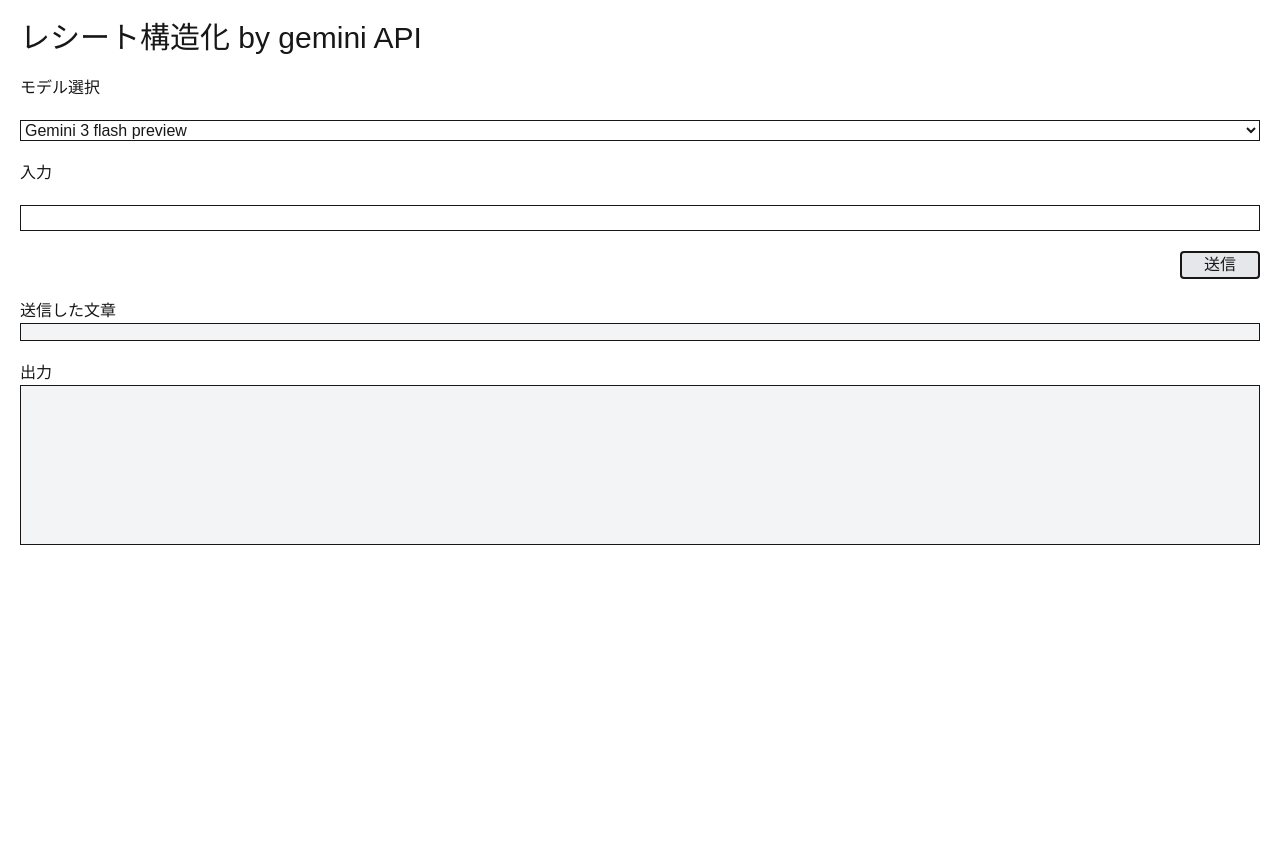
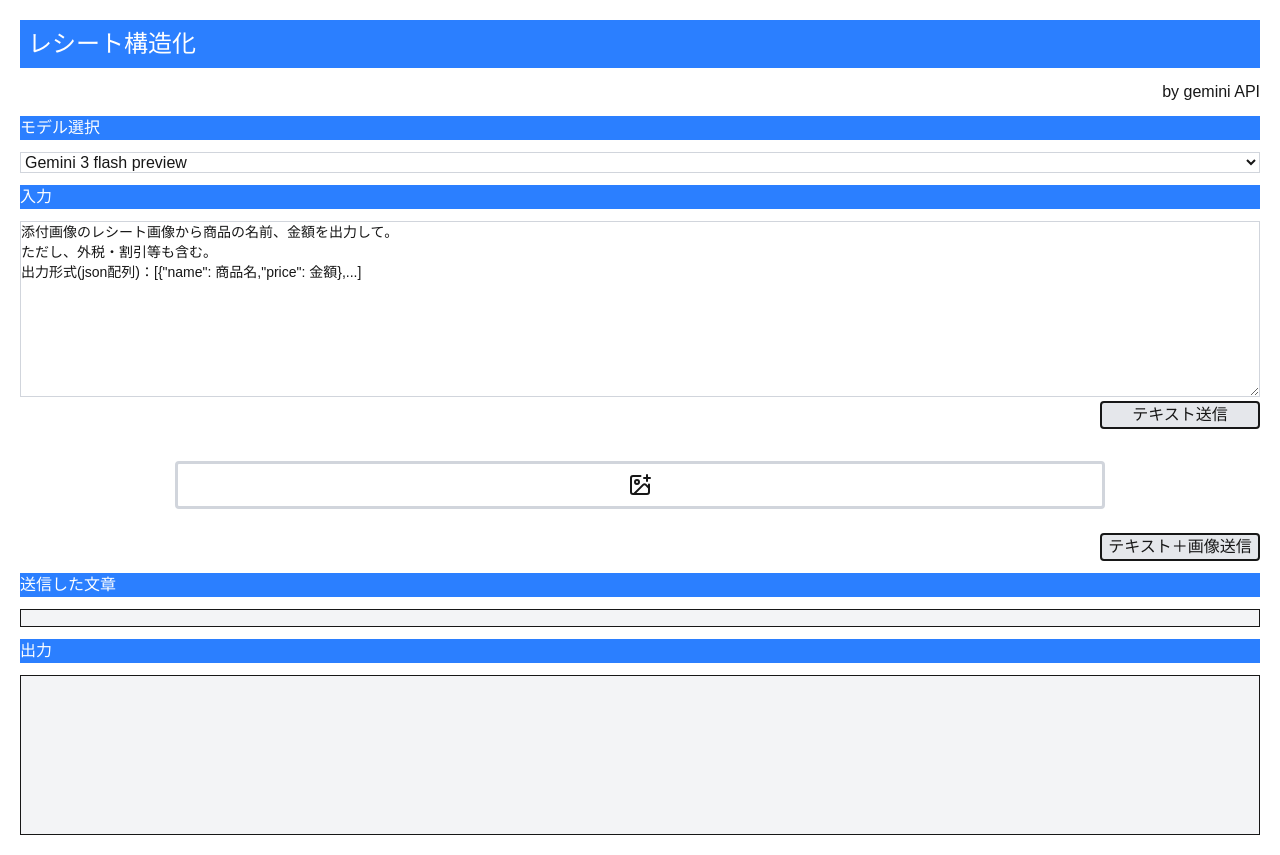
Before and after one commit to GitFoxTail/receipt-analyzer, a Next.js app: page / in a window 1280 px wide. Before the commit the page ends 800 px from the top, so only its background shows below. Built offline with nearby package versions, Linux system fonts and the light colour scheme.

Commit message:
image input added
画像添付機能追加

```diff
--- /dev/null
+++ b/app/api/gemini-image/route.ts
@@ -0,0 +1,37 @@
+import { NextRequest, NextResponse } from "next/server";
+import { GoogleGenAI } from "@google/genai";
+
+interface ImageBase64{
+    data: string;
+    mimeType: string;
+}
+
+export async function POST(req: NextRequest) {
+    const body = await req.json();
+    console.log(body);
+    const response = await fetchGemini(body.prompt, body.model, body.image);
+    return NextResponse.json({ message: response });
+}
+
+async function fetchGemini(prompt: string, model: string, image: ImageBase64): Promise<string | undefined> {
+    const ai = new GoogleGenAI({});
+
+    const contents = [
+        {
+            inlineData: {
+                mimeType: image.mimeType,
+                data: image.data,
+            },
+        },
+        {
+            text: prompt,
+        }
+    ]
+
+    const response = await ai.models.generateContent({
+        model: model,
+        contents: contents,
+    });
+    console.log(response.text);
+    return response.text;
+};
--- a/components/receipt-input.tsx
+++ b/components/receipt-input.tsx
@@ -2,15 +2,38 @@
 
 import React, { useState } from "react";
 import Markdown from "react-markdown";
+import { ImagePlus } from "lucide-react";
 
 export function ReceiptInput() {
-    const [input, setInput] = useState("");
+    const defaultPrompt = `添付画像のレシート画像から商品の名前、金額を出力して。
+ただし、外税・割引等も含む。
+出力形式(json配列)：[{"name": 商品名,"price": 金額},...]`
+
+    const [input, setInput] = useState(defaultPrompt);
+    const [base64, setBase64] = useState<string>("");
+    const [previewUrl, setPreviewUrl] = useState<string>("");
     const [output, setOutput] = useState("");
     const [model, setModel] = useState("gemini-3-flash-preview")
     const [sendedPrompt, setSendedPrompt] = useState("");
 
-    const handleChange = (e: React.ChangeEvent<HTMLInputElement>) => {
+    const handleChange = (e: React.ChangeEvent<HTMLTextAreaElement>) => {
         setInput(e.target.value)
+    }
+
+    const handleFileChange = (e: React.ChangeEvent<HTMLInputElement>) => {
+        const f = e.target.files?.[0];
+        if (!f) return;
+
+        const reader = new FileReader();
+
+        reader.onload = () => {
+            const result = reader.result as string;
+            const base64Data = result.split(",")[1];
+            setBase64(base64Data);
+            setPreviewUrl(result);
+        }
+
+        reader.readAsDataURL(f);
     }
 
     const handleSubmit = async (e: React.SyntheticEvent) => {
@@ -26,7 +49,35 @@ export function ReceiptInput() {
         };
 
         const response = await fetch(
-            "/api/gemini",
+            "/api/gemini-text",
+            {
+                method: "POST",
+                headers: { "Content-Type": "application/json" },
+                body: JSON.stringify(params),
+            }
+        )
+
+        const data = await response.json();
+        setOutput(String(data.message));
+    }
+
+    const handleFileSubmit = async (e: React.SyntheticEvent) => {
+        e.preventDefault();
+        const prompt = input;
+        setSendedPrompt(prompt);
+        setOutput("生成中...");
+
+        const params = {
+            prompt: input,
+            model: model,
+            image: {
+                data: base64,
+                mimeType: "image/jpeg"
+            }
+        };
+
+        const response = await fetch(
+            "/api/gemini-image",
             {
                 method: "POST",
                 headers: { "Content-Type": "application/json" },
@@ -43,13 +94,15 @@ export function ReceiptInput() {
     }
 
     return (
-                    <div className="flex flex-col gap-5 p-5">
-            <h1 className="text-3xl">レシート構造化 by gemini API</h1>
-            <h2>モデル選択</h2>
+        <div className="flex flex-col gap-3 p-5">
+            <h1 className="text-2xl p-2 bg-blue-500 text-white">レシート構造化</h1>
+            <p className="text-base text-end">by gemini API</p>
+
+            <h2 className="bg-blue-500 text-white">モデル選択</h2>
             <select
                 value={model}
                 onChange={handleChangeModelSelector}
-                className="border"
+                className="border border-gray-300"
             >
                 <option value="gemini-3-flash-preview">Gemini 3 flash preview</option>
                 <option value="gemini-2.5-pro">Gemini 2.5 pro</option>
@@ -61,32 +114,59 @@ export function ReceiptInput() {
                 <option value="gemini-2.0-flash-lite">✖ Gemini 2.0 flash lite</option>
                 <option value="gemma-3-27b-it">Gemma 3</option>
             </select>
-            <h2>入力</h2>
-            <form onSubmit={handleSubmit} className="flex flex-col gap-5">
-                <input
-                    className="border"
-                    type="text"
+
+            <h2 className="bg-blue-500 text-white">入力</h2>
+            <form onSubmit={handleSubmit} className="flex flex-col gap-1">
+                <textarea
+                    className="border border-gray-300 h-44 text-sm"
                     value={input ?? ""}
                     onChange={handleChange}
                 />
                 <div className="flex justify-end">
                     <button
                         type="submit"
-                        className="border border-2 rounded w-20 bg-gray-200 hover:bg-gray-300 cursor-pointer"
-                    >送信</button>
+                        className="border border-2 rounded w-40 bg-gray-200 hover:bg-gray-300 cursor-pointer"
+                    >テキスト送信</button>
                 </div>
             </form>
-            <div>
-                <h2>送信した文章</h2>
-                <div className="border bg-gray-100 p-2">
-                    {sendedPrompt}
+            <form onSubmit={handleFileSubmit} className="flex flex-col gap-1">
+                <div className="flex justify-center my-5">
+                <input
+                    id="file-upload"
+                    className="hidden"
+                    type="file"
+                    accept="image/*"
+                    onChange={handleFileChange}
+                />
+                <label
+                    htmlFor="file-upload"
+                    className="flex items-center justify-center w-3/4 h-12 border border-gray-300 border-3 rounded cursor-pointer"
+                >
+                    <ImagePlus />
+                </label>
                 </div>
+                {previewUrl && (
+                    <div className="flex justify-center">
+                        <img
+                            src={previewUrl}
+                            alt="Preview"
+                            className="max-w-md max-h-64 object-contain border border-gray-300 rounded" />
+                    </div>
+                )}
+                <div className="flex justify-end">
+                    <button
+                        type="submit"
+                        className="border border-2 rounded w-40 bg-gray-200 hover:bg-gray-300 cursor-pointer"
+                    >テキスト＋画像送信</button>
+                </div>
+            </form>
+            <h2 className="bg-blue-500 text-white">送信した文章</h2>
+            <div className="border bg-gray-100 p-2">
+                {sendedPrompt}
             </div>
-            <div>
-                <h2>出力</h2>
-                <div className="border min-h-40 bg-gray-100 p-2">
-                    <Markdown>{output}</Markdown>
-                </div>
+            <h2 className="bg-blue-500 text-white">出力</h2>
+            <div className="border min-h-40 bg-gray-100 p-2">
+                <Markdown>{output}</Markdown>
             </div>
 
         </div>
--- a/package.json
+++ b/package.json
@@ -11,6 +11,7 @@
   "dependencies": {
     "@google/genai": "^1.40.0",
     "@neondatabase/serverless": "^1.0.2",
+    "lucide-react": "^0.563.0",
     "next": "16.1.6",
     "react": "19.2.3",
     "react-dom": "19.2.3",
@@ -18,9 +19,12 @@
   },
   "devDependencies": {
     "@tailwindcss/postcss": "^4",
-    "@types/node": "^20",
+    "@types/hast": "^3.0.4",
+    "@types/mdast": "^4.0.4",
+    "@types/node": "^20.19.33",
     "@types/react": "^19",
     "@types/react-dom": "^19",
+    "@types/unist": "^3.0.3",
     "eslint": "^9",
     "eslint-config-next": "16.1.6",
     "tailwindcss": "^4",
```
Also changed, not shown: app/api/gemini-text/route.ts (renamed from app/api/gemini/route.ts), 2 other files (tests, documents, lock files or other folders).
